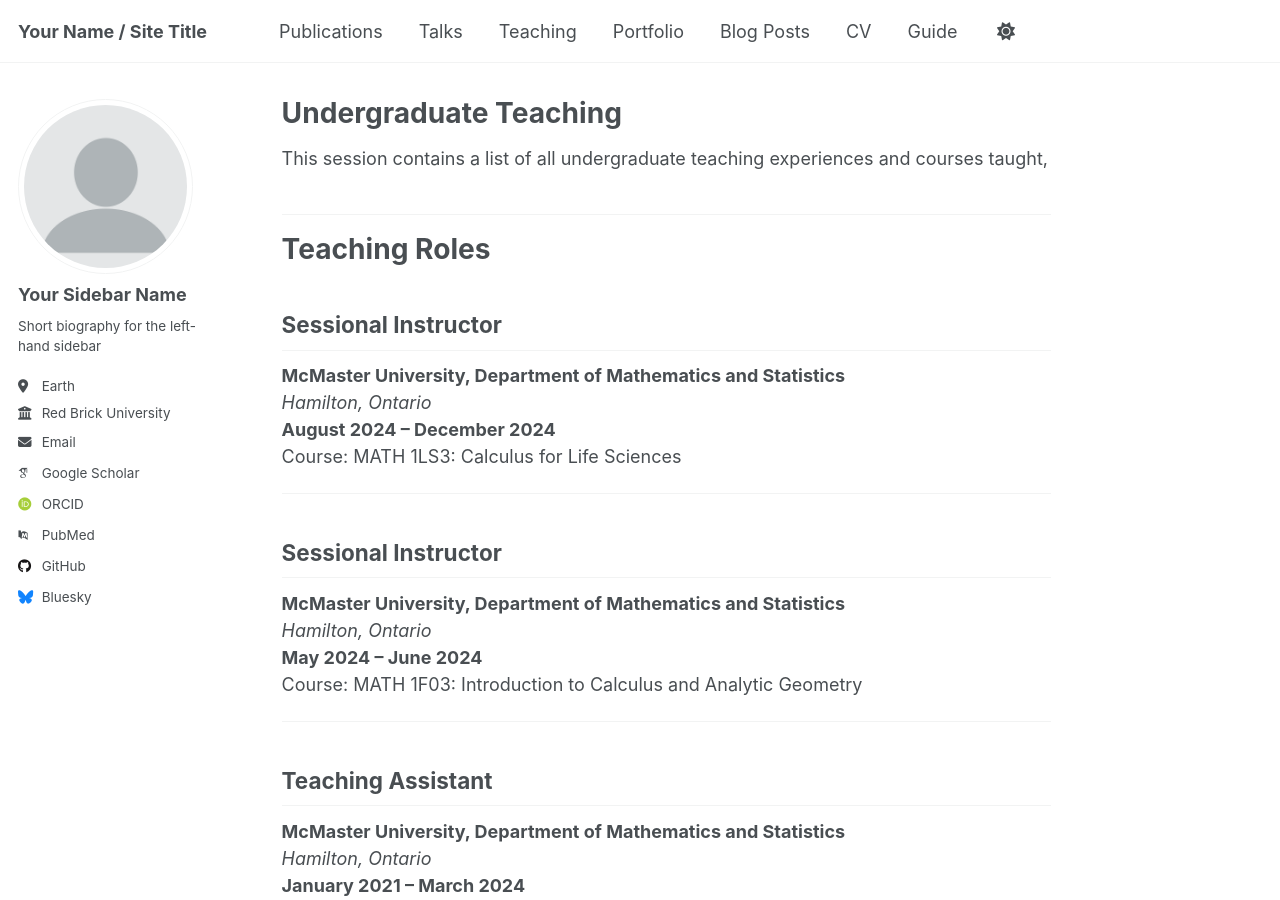
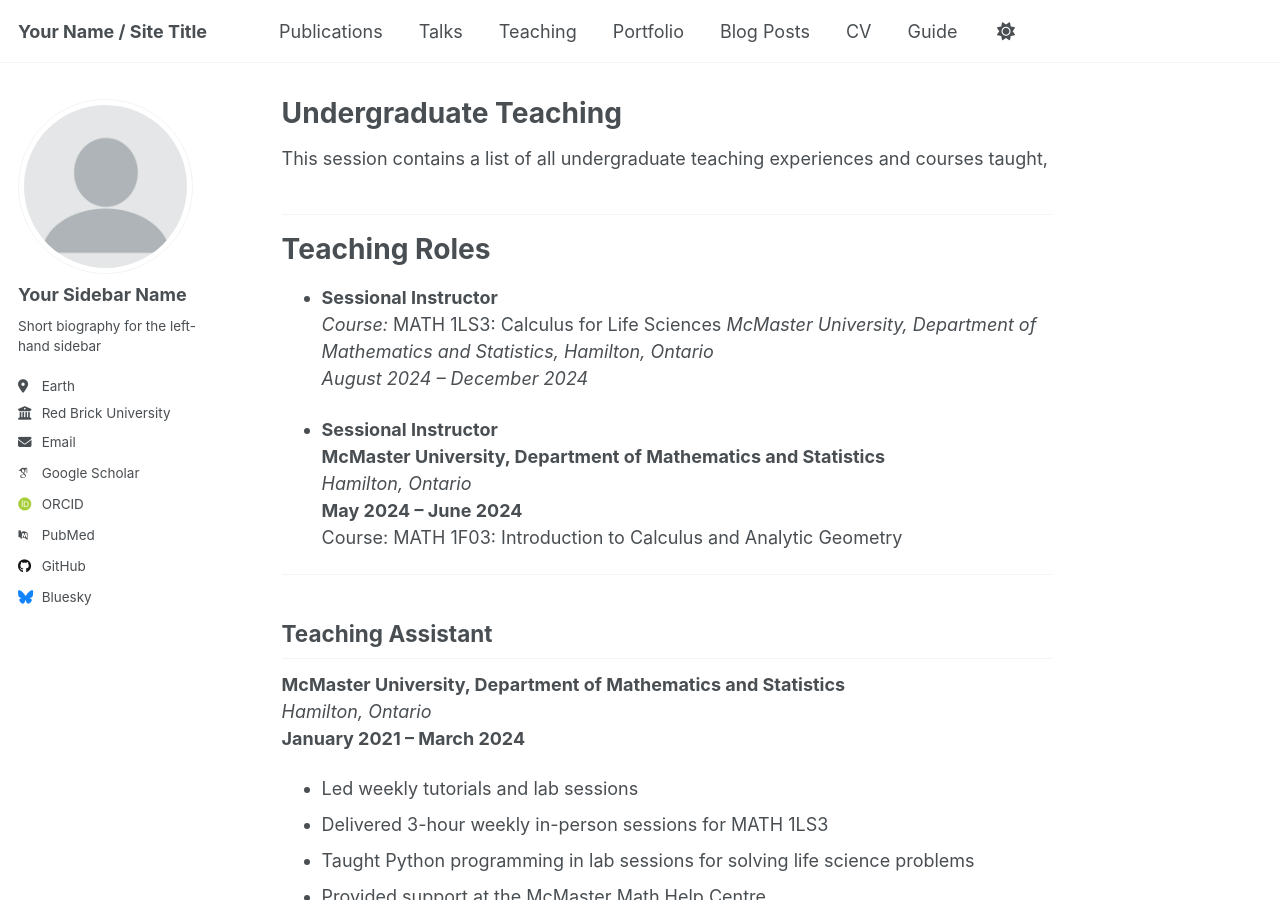
Before and after one commit to magronah/magronah.github.io, a Jekyll site: the page built from _teaching/2025-spring-teaching-2.md, in a window 1280 px wide and 900 px high. Built offline with Jekyll 4.4.1, drawn with Linux system fonts in a browser that asks for light colours; some web fonts are replaced; part of the change alters nothing that is shown.

```diff
--- a/_teaching/2025-spring-teaching-2.md
+++ b/_teaching/2025-spring-teaching-2.md
@@ -12,15 +12,12 @@ location: "Hamilton Ontario, Canada"
 
 # Teaching Roles
 
-## Sessional Instructor
-**McMaster University, Department of Mathematics and Statistics**
-*Hamilton, Ontario*
-**August 2024 – December 2024**
-Course: MATH 1LS3: Calculus for Life Sciences
+* **Sessional Instructor**
+  *Course:* MATH 1LS3: Calculus for Life Sciences
+   *McMaster University, Department of Mathematics and Statistics, Hamilton, Ontario*
+  *August 2024 – December 2024*
 
----
-
-## Sessional Instructor
+* **Sessional Instructor**
 **McMaster University, Department of Mathematics and Statistics**
 *Hamilton, Ontario*
 **May 2024 – June 2024**
```
